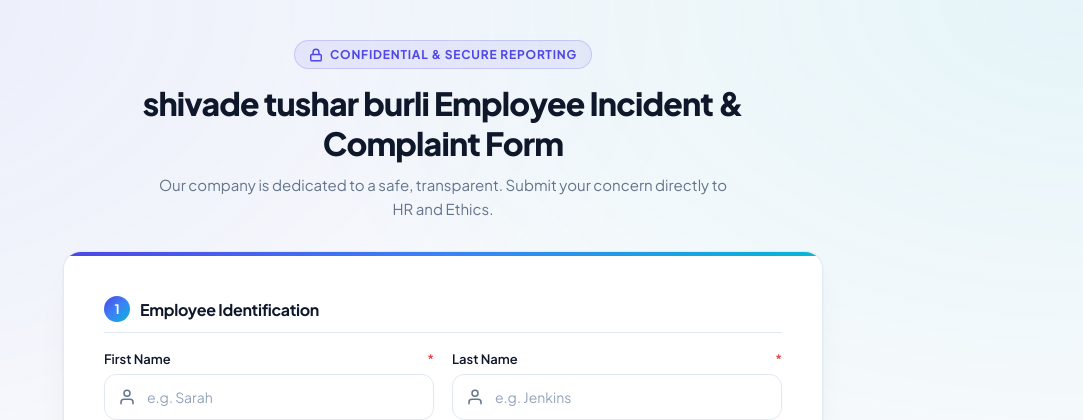
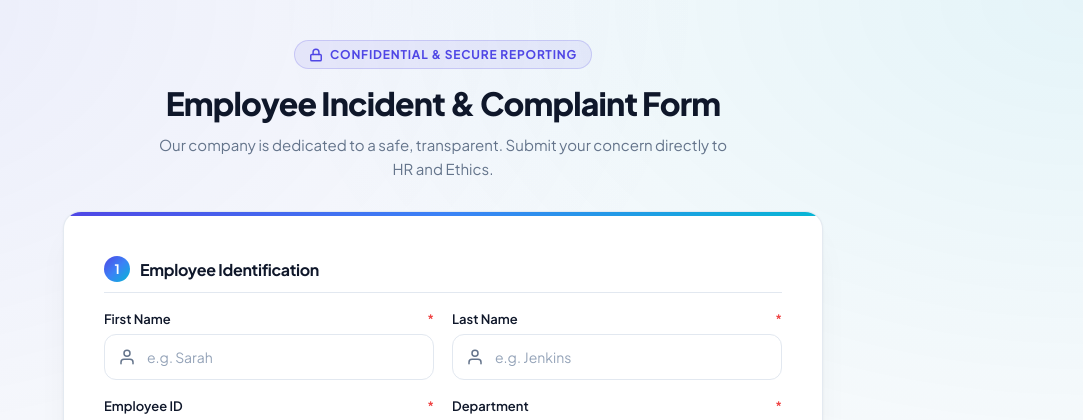
Before and after one commit to tusharshivade/employee-complaint-app, a Flask app: page / in a window 1280 px wide. Shown: the top 420 px of the page, without its empty margins (197-1280 px from the left). Run offline with Flask 3, Linux system fonts and the light colour scheme.

Commit message:
Test my CICD

```diff
--- a/templates/index.html
+++ b/templates/index.html
@@ -564,7 +564,7 @@
             </svg>
             Confidential & Secure Reporting
         </div>
-        <h1 class="portal-title">shivade tushar burli Employee Incident & Complaint Form</h1>
+        <h1 class="portal-title">Employee Incident & Complaint Form</h1>
         <p class="portal-subtitle">
             Our company is dedicated to a safe, transparent. Submit your concern directly to HR and Ethics.
         </p>
```
